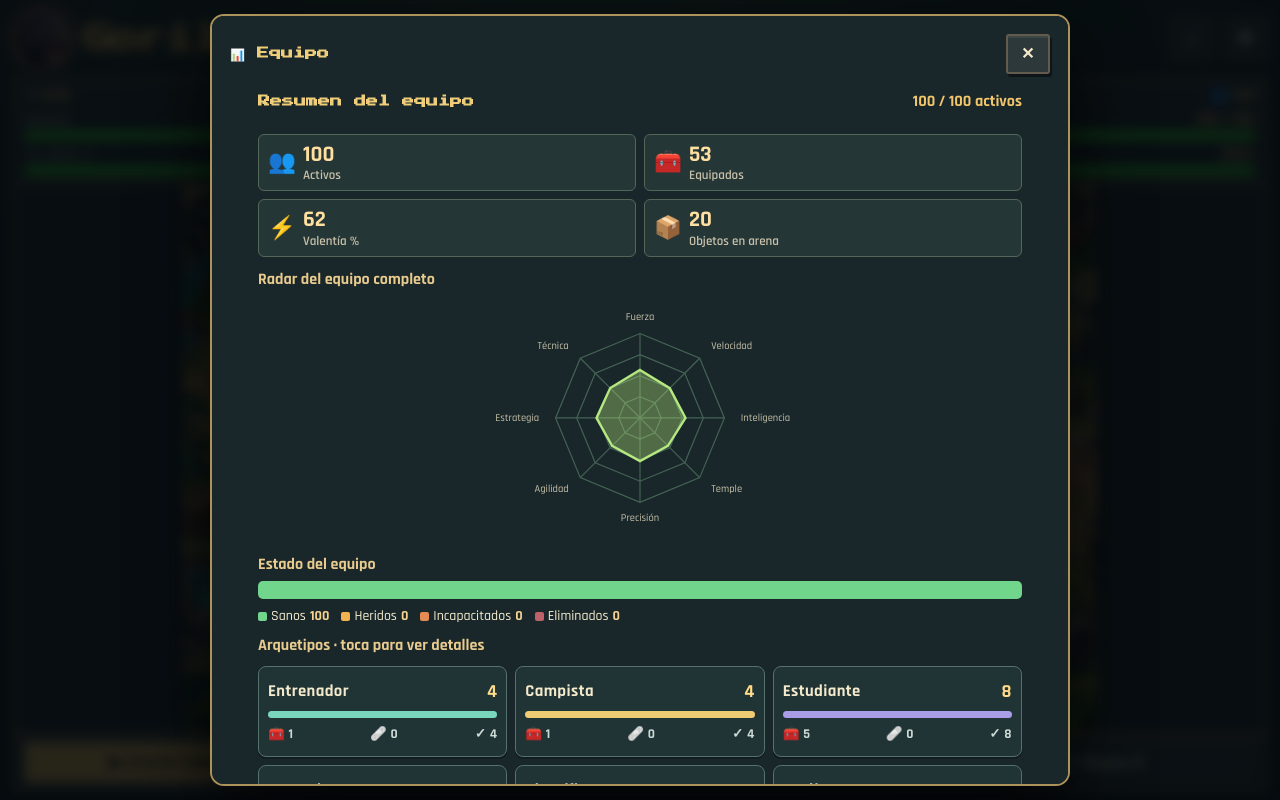
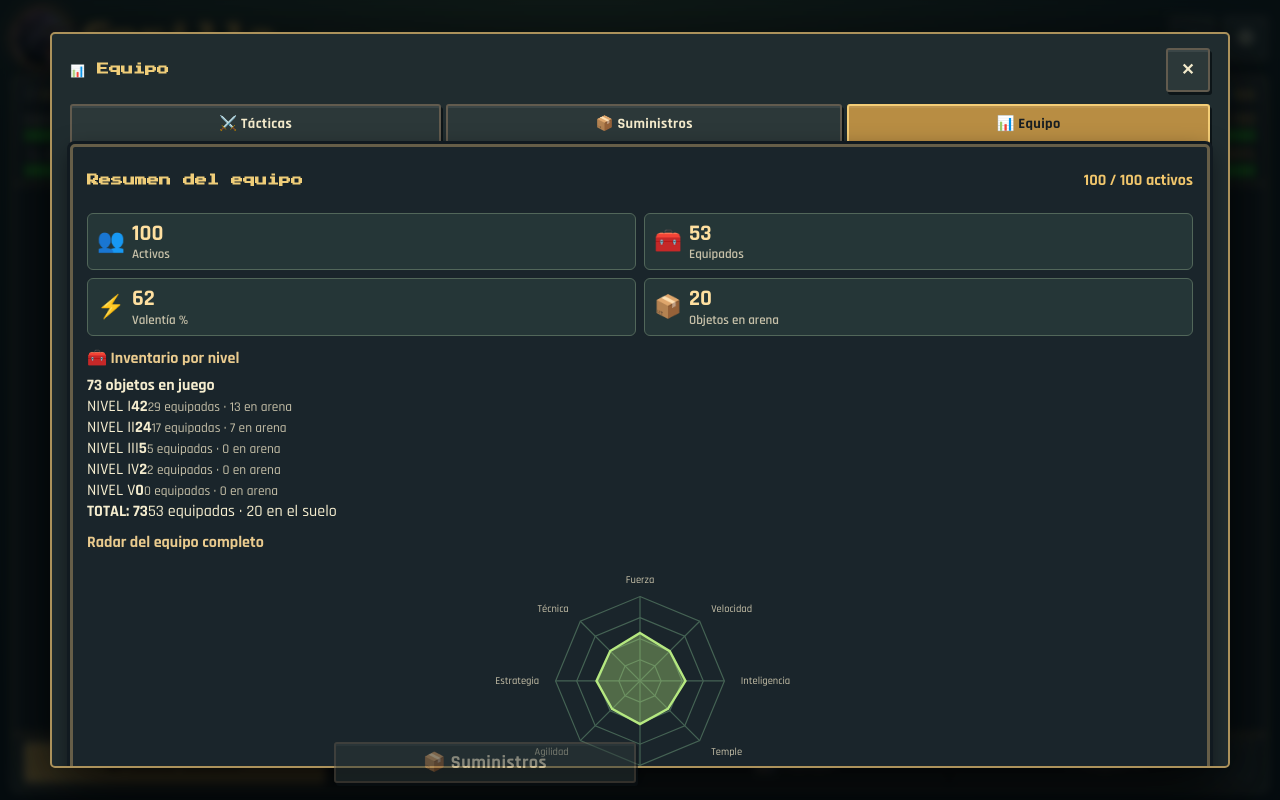
Before and after one commit to BrayanQuirino/gorilla, a React (Vite) app: page / in a window 1280 px wide. Both pictures are taken after a click on the button "📊 Equipo". Built offline with nearby package versions, Linux system fonts and the light colour scheme.

Commit message:
Integrar Tácticas, Suministros y Equipo sobre la arena con resumen de armas por nivel

```diff
--- a/src/main.jsx
+++ b/src/main.jsx
@@ -63,6 +63,37 @@ function Segmento({ titulo, grupos }) {
 function Indicador({titulo,valor,icono}) {
   return <div className="indicador"><span aria-hidden="true">{icono}</span><strong>{formato.format(valor)}</strong><small>{titulo}</small></div>;
 }
+export function resumen_armas_por_nivel(batalla) {
+  const recuento=[1,2,3,4,5].map(nivel=>({nivel,equipadas:0,suelo:0,total:0}));
+  for(const h of batalla.hombres){
+    if(activo(h)&&h.objeto){
+      const nivel=Math.min(5,Math.max(1,Math.floor(h.objeto.nivel||1)));
+      recuento[nivel-1].equipadas++;
+    }
+  }
+  for(const item of batalla.armas_suelo){
+    if(!item.recogido_por&&item.objeto){
+      const nivel=Math.min(5,Math.max(1,Math.floor(item.objeto.nivel||1)));
+      recuento[nivel-1].suelo++;
+    }
+  }
+  for(const fila of recuento)fila.total=fila.equipadas+fila.suelo;
+  return recuento;
+}
+function ResumenArmas({batalla}) {
+  const niveles=resumen_armas_por_nivel(batalla);
+  const equipadas=niveles.reduce((s,n)=>s+n.equipadas,0);
+  const suelo=niveles.reduce((s,n)=>s+n.suelo,0);
+  return <section className="resumen-armas" aria-label="Resumen de armas por nivel">
+    <div className="resumen-armas-encabezado"><h3>🧰 Inventario por nivel</h3><strong>{equipadas+suelo} objetos en juego</strong></div>
+    <div className="niveles-armas">{niveles.map(n=><div className={'nivel-arma nivel-arma-'+n.nivel} key={n.nivel}>
+      <span>NIVEL {['I','II','III','IV','V'][n.nivel-1]}</span><strong>{n.total}</strong>
+      <small>{n.equipadas} equipadas · {n.suelo} en arena</small>
+    </div>)}</div>
+    <div className="total-armas"><strong>TOTAL: {equipadas+suelo}</strong>
+      <span>{equipadas} equipadas · {suelo} en el suelo</span></div>
+  </section>;
+}
 function PanelEquipo({batalla,onAbrir,seleccionInicial=null}) {
   const [seleccion,cambiar_seleccion]=useState(seleccionInicial);
   const vivos=batalla.hombres.filter(activo),total=batalla.hombres.length;
@@ -122,6 +153,7 @@ function PanelEquipo({batalla,onAbrir,seleccionInicial=null}) {
         <Indicador titulo="Valentía %" valor={valentia} icono="⚡"/>
         <Indicador titulo="Objetos en arena" valor={batalla.armas_suelo.filter(o=>!o.recogido_por).length} icono="📦"/>
       </div>
+      <ResumenArmas batalla={batalla}/>
       <div className="equipo-radar"><h3>Radar del equipo completo</h3><Radar radar={promedio}/></div>
       <Segmento titulo="Estado del equipo" grupos={[
         {nombre:'Sanos',valor:Math.max(0,vivos.length-lesionados),color:'#71d58b'},
@@ -268,13 +300,14 @@ function MenuEstrategia({abierto,batalla,categoria,cambiar_categoria,plan,cambia
   if(!abierto)return null;
   return <div className="estrategia-cortina" onMouseDown={e=>{if(e.target===e.currentTarget)cancelar();}}>
     <section className="menu-estrategia" role="dialog" aria-modal="true" aria-labelledby="titulo-estrategia">
-    <header className="menu-cabecera"><h2 id="titulo-estrategia">{categoria==='Suministros'?'📦 Suministros':'⚔️ Tácticas'}</h2>
+    <header className="menu-cabecera"><h2 id="titulo-estrategia">{categoria==='Equipo'?'📊 Equipo':categoria==='Suministros'?'📦 Suministros':'⚔️ Tácticas'}</h2>
       <button type="button" onClick={cancelar} aria-label="Cerrar menú y volver al campo">✕</button></header>
     <div className="tabs-retro">
-      <button aria-pressed={categoria!=='Suministros'} onClick={()=>cambiar_categoria('Combate')}>⚔️ Tácticas</button>
+      <button aria-pressed={categoria==='Combate'} onClick={()=>cambiar_categoria('Combate')}>⚔️ Tácticas</button>
       <button aria-pressed={categoria==='Suministros'} onClick={()=>cambiar_categoria('Suministros')}>📦 Suministros</button>
+      <button aria-pressed={categoria==='Equipo'} onClick={()=>cambiar_categoria('Equipo')}>📊 Equipo</button>
     </div>
-    <div className="panel-tactico-layout">
+    {categoria==='Equipo'?<div className="panel-equipo-integrado"><PanelEquipo batalla={batalla}/></div>:<div className="panel-tactico-layout">
       <section className="comando-panel comando-compartido" aria-label="Inteligencia táctica">
         <div className="comando-encabezado">
           <span className="comando-emblema" aria-hidden="true"><img className="comando-retrato" src={retrato_furia} alt=""/></span>
@@ -323,9 +356,7 @@ function MenuEstrategia({abierto,batalla,categoria,cambiar_categoria,plan,cambia
             onClick={()=>cambiar_rescate(rescatar+1)}>+</button>
         </div>
       </div>
-      <div className="total-tactico"><span>⚙️ Asignación táctica</span><strong>{distribucion.total?100:0}%</strong></div>
-      <div className="reparto-real">🩺 Rescate: {rescatar} ({distribucion.porcentaje('rescatar').toFixed(1)}%) · Otras tácticas: {distribucion.restantes} ({porcentajeDisponible.toFixed(1)}%)</div>
-      <div className="progreso-total-tactico" aria-label="Distribución total del equipo"><span style={{width:distribucion.porcentaje('rescatar')+'%'}}/><span style={{width:porcentajeDisponible+'%'}}/></div>
+
       <div className="tacticas-todas">{entradas.map(([id,t])=>{
         const valor=plan[id]||0;
         return <div className="tactica-fila" key={id}>
@@ -340,9 +371,9 @@ function MenuEstrategia({abierto,batalla,categoria,cambiar_categoria,plan,cambia
         </div>;
       })}</div>
     </>}
-    </div></div>
-    <footer><button onClick={cancelar}>Cancelar</button>
-      <button className="principal" onClick={reanudar} disabled={suma!==100}>Aplicar y jugar</button></footer>
+    </div></div>}
+    <footer><button onClick={cancelar}>Cerrar</button>
+      <button className="principal" onClick={reanudar} disabled={suma!==100}>{categoria==='Combate'?'Aplicar y jugar':'Volver al juego'}</button></footer>
     </section>
   </div>;
 }
@@ -541,6 +572,9 @@ function App() {
             <div className="estado" role="status">{batalla.resultado||
               (cargando_arena?'Cargando arena':iniciada?'Pausa':'Listos')}</div>}
           {victoria&&<div className="celebracion-victoria" aria-label="Victoria: los hombres celebran">🏆 ¡VICTORIA! <span>Los supervivientes celebran</span></div>}
+          {menu_abierto&&<MenuEstrategia abierto={menu_abierto} batalla={batalla} categoria={categoria}
+            cambiar_categoria={cambiar_categoria} plan={plan} cambiar_plan={cambiar_plan}
+            comprar={comprar} reanudar={reanudar} cancelar={cerrar_estrategia}/>}
           {rayos_x&&<div className="visor-rayos-x"><div className="visor-titulo">⌖ RAYOS X · {batalla.armas_suelo.filter(o=>!o.recogido_por).length} objetos</div><svg viewBox="0 0 1000 640" preserveAspectRatio="none" aria-label="Mapa de armas en la arena">{batalla.armas_suelo.filter(o=>!o.recogido_por).map(o=>{const vista=encuadre(batalla.arena);const x=vista.x+o.x*vista.ancho/ancho;const y=vista.y+o.y*vista.alto/alto;return <g key={o.id}><circle cx={x} cy={y} r={o.objeto?.tipo==='fuego'?19:13} fill="#6efae622" stroke="#60ffe8" strokeWidth="3"/><circle cx={x} cy={y} r="4" fill="#fff3a0"/></g>;})}</svg></div>}
           {anuncio&&<div className="segunda-vida" role="status" aria-label="Segunda vida del gorila">
             <img src={retrato_furia} alt=""/>
@@ -556,7 +590,7 @@ function App() {
               onClick={()=>abrir_estrategia('Combate')}>⚔️ Tácticas</button>}
           <button disabled={!iniciada||Boolean(batalla.resultado)||cargando_arena||anuncio}
             onClick={()=>abrir_estrategia('Suministros')}>📦 Suministros</button>
-          <button onClick={()=>{cambiar_arquetipo_abierto(null);cambiar_panel_movil('equipo');}}>📊 Equipo</button>
+          <button onClick={()=>abrir_estrategia('Equipo')}>📊 Equipo</button>
           <button aria-pressed={rayos_x} onClick={()=>cambiar_rayos_x(v=>!v)}>{rayos_x?'✕ Cerrar rayos X':'⌖ Rayos X'}</button>
         </div>
       </section>
@@ -579,9 +613,6 @@ function App() {
           <button className="principal reiniciar-partida" onClick={()=>{nueva_partida();cambiar_panel_movil(null);}}>↻ Nueva partida</button>
         </div>}
       </section></div>}
-    <MenuEstrategia abierto={menu_abierto} batalla={batalla} categoria={categoria}
-      cambiar_categoria={cambiar_categoria} plan={plan} cambiar_plan={cambiar_plan}
-      comprar={comprar} reanudar={reanudar} cancelar={cerrar_estrategia}/>
   </main>;
 }
 
```
